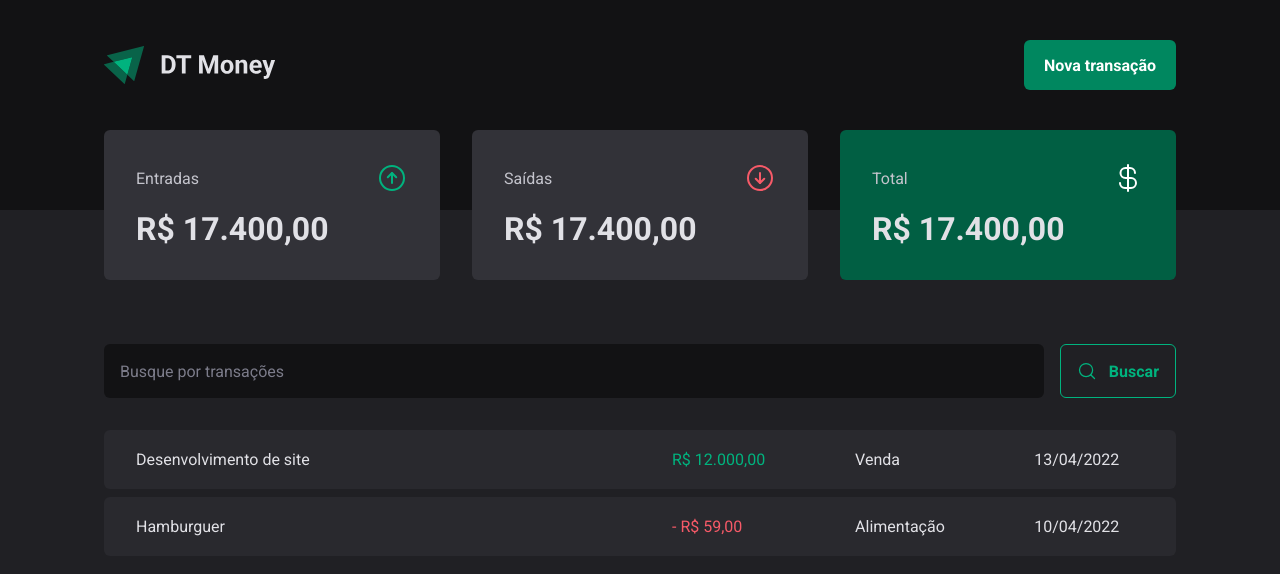
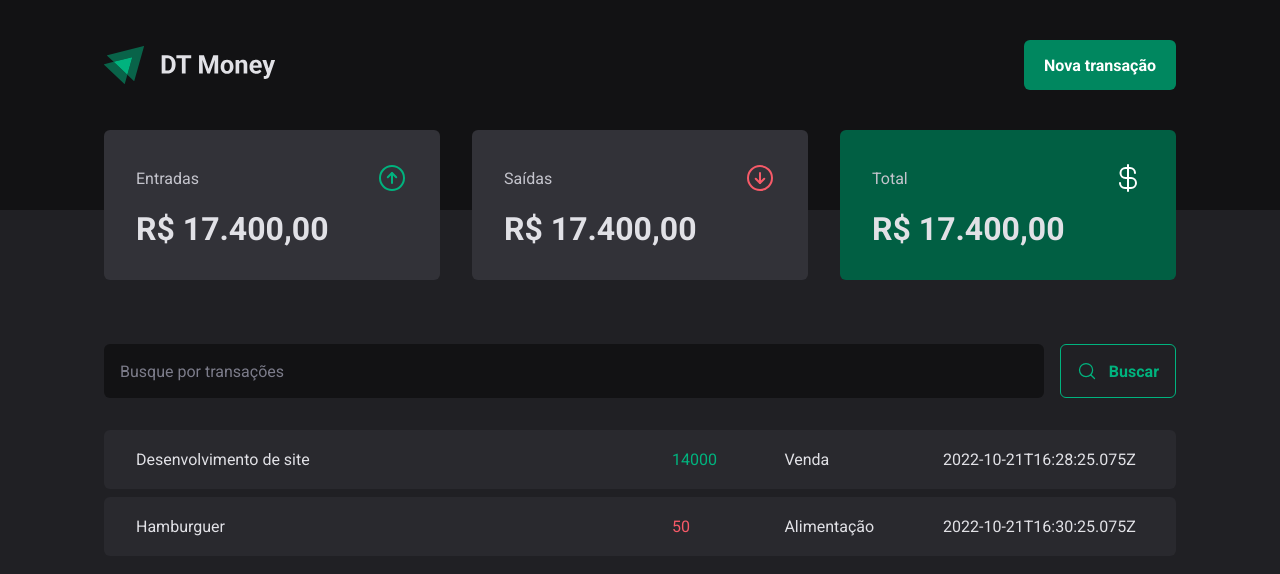
Before and after one commit to alexandrejuniorc/03-dt-money, a React (Vite) app: page / in a window 1280 px wide. Shown: the top 574 px of the page. Built offline with nearby package versions, Linux system fonts and the light colour scheme; data requests are answered from the project's data file.

Commit message:
cria primeira requisição de API no projeto

```diff
--- a/server.json
+++ b/server.json
@@ -13,7 +13,7 @@
       "description": "Hamburguer",
       "type": "outcome",
       "category": "Alimentação",
-      "price": 14000,
+      "price": 50,
       "created_at": "2022-10-21T16:30:25.075Z"
     }
   ]
--- a/src/pages/ Transactions/index.tsx
+++ b/src/pages/ Transactions/index.tsx
@@ -1,4 +1,4 @@
-import React from 'react'
+import React, { useEffect, useState } from 'react'
 
 import { Header } from '../../components/Header'
 import { Summary } from '../../components/Summary'
@@ -9,7 +9,29 @@
   TransactionsTable,
 } from './styles'
 
+interface TransactionsProps {
+  id: number
+  description: string
+  type: 'income' | 'outcome'
+  price: number
+  category: string
+  created_at: string
+}
+
 export const Transactions = () => {
+  const [transactions, setTransactions] = useState<TransactionsProps[]>([])
+
+  const loadTransactions = async () => {
+    const response = await fetch('http://localhost:3000/transactions')
+    const data = await response.json()
+
+    setTransactions(data)
+  }
+
+  useEffect(() => {
+    loadTransactions()
+  }, [])
+
   return (
     <div>
       <Header />
@@ -20,22 +42,18 @@
 
         <TransactionsTable>
           <tbody>
-            <tr>
-              <td width="50%">Desenvolvimento de site</td>
-              <td>
-                <PriceHighLight variant="income">R$ 12.000,00</PriceHighLight>
-              </td>
-              <td>Venda</td>
-              <td>13/04/2022</td>
-            </tr>
-            <tr>
-              <td width="50%">Hamburguer</td>
-              <td>
-                <PriceHighLight variant="outcome">- R$ 59,00</PriceHighLight>
-              </td>
-              <td>Alimentação</td>
-              <td>10/04/2022</td>
-            </tr>
+            {transactions.map((transaction) => (
+              <tr key={transaction.id}>
+                <td width="50%">{transaction.description}</td>
+                <td>
+                  <PriceHighLight variant={transaction.type}>
+                    {transaction.price}
+                  </PriceHighLight>
+                </td>
+                <td>{transaction.category}</td>
+                <td>{transaction.created_at}</td>
+              </tr>
+            ))}
           </tbody>
         </TransactionsTable>
       </TransactionsContainer>
```
